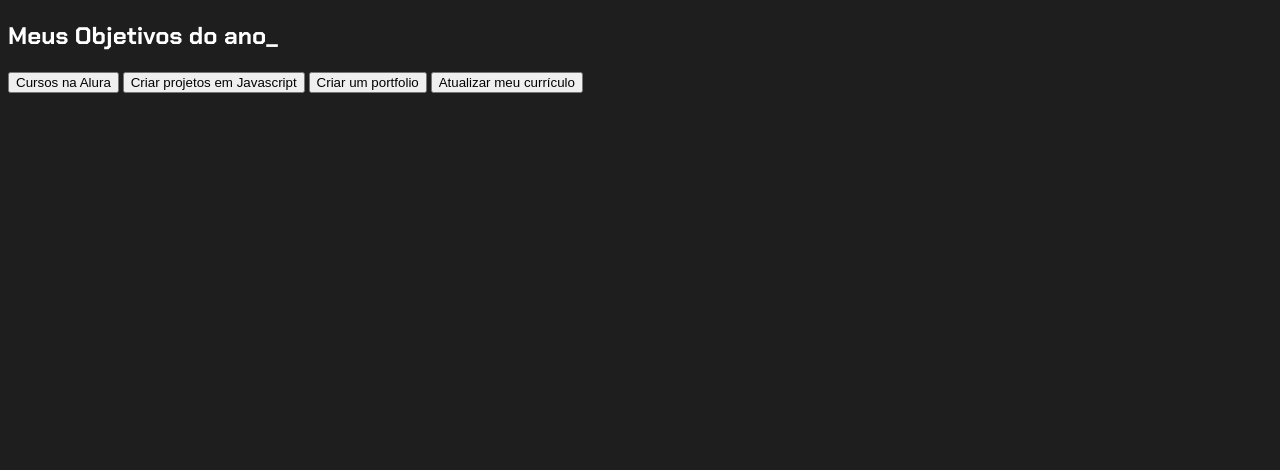
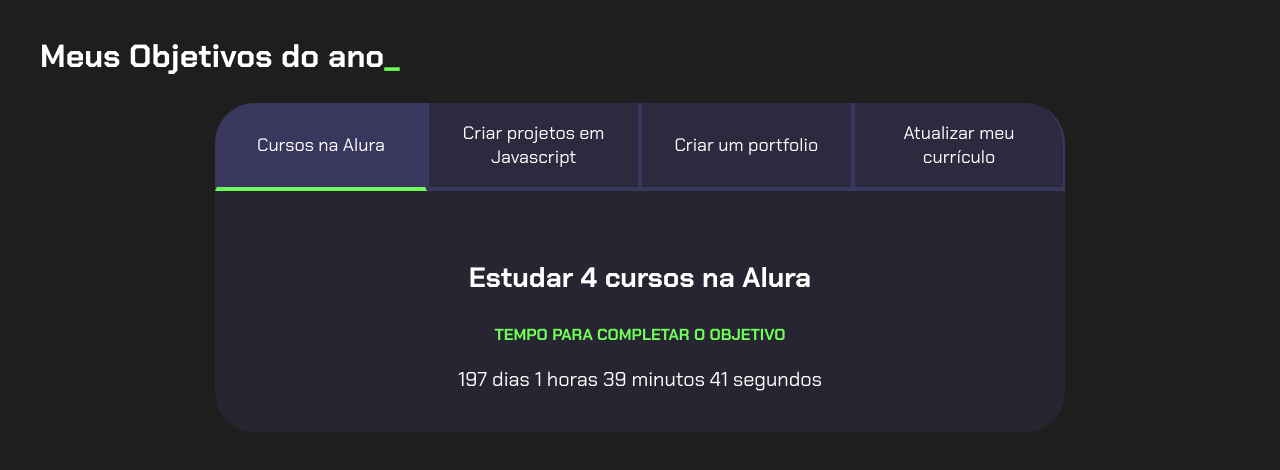
Before and after one commit to DaviEmanuelBackondeAraujo/Site-Criativo-Alura, a plain HTML site: page index.html in a window 1280 px wide. Drawn offline with Linux system fonts and the light colour scheme.

Commit message:
Add files via upload

```diff
--- a/index.html
+++ b/index.html
@@ -9,14 +9,38 @@
 </head>
  <body>
     <section class="conteudo-principal">
-        <h2 class="titulo-principal">Meus Objetivos do ano_</h2>
+        <h2 class="titulo-principal">Meus Objetivos do ano<span>_</span></h2>
+      <div class="conteudo">
         <div class="botoes">
-        <button class="botao">Cursos na Alura</button>
+            <button class="botao ativo">Cursos na Alura</button>
             <button class="botao">Criar projetos em Javascript</button>
             <button class="botao">Criar um portfolio</button>
             <button class="botao">Atualizar meu currículo</button>
          </div>
+         <div class="abas-textos">
+            <div class="aba-conteudo ativo">
+                <h3 class="aba-conteudo-titulo-principal">Estudar 4 cursos na Alura</h3>
+                <h4 class="aba-conteudo-titulo-secundario">Tempo para completar o objetivo</h4>
+                <div class="contador"></div>
+            </div>
+            <div class="aba-conteudo">
+                <h3 class="aba-conteudo-titulo-principal">Criar 5 projetos em Javascript</h3>
+                <h4 class="aba-conteudo-titulo-secundario">Tempo para completar o objetivo</h4>
+                <div class="contador"></div>
+            </div>
+            <div class="aba-conteudo">
+                <h3 class="aba-conteudo-titulo-principal">Criar um portfolio com os meus 3 melhores projetos</h3>
+                <h4 class="aba-conteudo-titulo-secundario">Tempo para completar o objetivo</h4>
+                <div class="contador"></div>
+            </div>
+            <div class="aba-conteudo">
+                <h3 class="aba-conteudo-titulo-principal">Atualizar meu currículo com os meus certificados da Alura</h3>
+                <h4 class="aba-conteudo-titulo-secundario">Tempo para completar o objetivo</h4>
+                <div class="contador"></div>
+            </div>
+         </div>
+      </div>
     </section>
-
+    <script src="main.js"></script>
 </body>
 </html>
--- /dev/null
+++ b/main.js
@@ -0,0 +1,38 @@
+const botoes = document.querySelectorAll(".botao");
+const textos = document.querySelectorAll(".aba-conteudo");
+
+for (let i=0; i <botoes.length;i++) {
+    botoes[i].onclick = function() {
+
+        for (let j=0; j <botoes.length;j++) {
+            botoes[j].classList.remove("ativo");
+            textos[j].classList.remove("ativo");
+        }
+
+        botoes[i].classList.add("ativo")
+        textos[i].classList.add("ativo")
+    }
+    console.log()
+}
+
+const contadores = document.querySelectorAll(".contador");
+const tempoObjetivo1 = new Date("2024-10-05T00:00:00");
+
+
+contadores[0].textContent = calculaTempo(tempoObjetivo1)
+
+function calculaTempo(tempoObjetivo) {
+    let tempoAtual = new Date();
+    let tempoFinal = tempoObjetivo - tempoAtual;
+    let segundos = Math.floor (tempoFinal/1000);
+    let minutos = Math.floor (segundos/60);
+    let horas = Math.floor (minutos/60);
+    let dias = Math.floor (horas/24);
+
+    segundos %= 60;
+    minutos %= 60;
+    horas %= 60;
+
+    return dias + " dias " + horas + " horas " + minutos + " minutos " + segundos + " segundos ";
+
+}
--- a/style.css
+++ b/style.css
@@ -1,4 +1,5 @@
 @import url('https://fonts.googleapis.com/css2?family=Chakra+Petch:wght@400;700&display=swap');
+
 
 :root {
     --cor-de-fundo: #1E1E1E;
@@ -10,7 +11,97 @@
 }
 
 body {
-    background-color: var(--cor-de-fundo);
+   background-color: var(--cor-de-fundo);
+   color: var(--branco);
+   font-family: 'Chakra Petch', sans-serif;
+}
+
+.conteudo-principal {
+    display: flex;
+    flex-direction: column;
+    justify-content: center;
+    align-items: center;
+    max-width: 1200px;
+    width: 100%;
+    margin: 0 auto;
+}
+
+.titulo-principal {
+    text-align: left;
+    width: 100%;
+    font-size: 32px;
+}
+
+.titulo-principal span {
+    color: var(--verde);
+}
+
+.botao {
+    font-family: 'Chakra Petch', sans-serif;
+    background-color: var(--botao-inativo);
     color: var(--branco);
-    font-family: 'Chakra Petch', sans-serif;
+    display: flex;
+    justify-content: center;
+    padding: 1em;
+    font-size: 18px;
+    align-items: center;
+    width: 100%;
+    border-bottom: 4px solid var(--botao-ativo);
+    border-left: 2px solid var(--botao-ativo);
+    border-right: 2px solid var(--botao-ativo);
+    border-top: none;
 }
+
+.botao:first-child {
+    border-radius: 40px 40px 0 0;
+}
+
+.botoes {
+    display: block;
+}
+.botao.ativo {
+    background-color: var(--botao-ativo);
+    border-bottom: 4px solid var(--verde);
+}
+
+.abas-textos {
+    background-color: var(--texto-fundo);
+    padding: 40px;
+    border-radius: 0 0 40px 40px;
+}
+
+.aba-conteudo.ativo {
+    display: block;
+}
+
+.aba-conteudo {
+    display: none;
+}
+
+.aba-conteudo-titulo-principal {
+    font-size: 28px;
+    text-align: center;
+}
+
+.aba-conteudo-titulo-secundario {
+    text-align: center;
+    color: var(--verde);
+    text-transform: uppercase;
+}
+
+.contador {
+    font-size: 20px;
+    text-align: center;
+}
+
+@media screen and (min-width: 768px)  {
+    .botoes {
+        display: flex;
+    }
+    .botao:first-child {
+        border-radius: 40px 0 0 0;
+    }
+    .botao:last-child {
+        border-radius: 0 40px 0 0;
+    }
+}
```
Lines whose indentation alone changed are shown as unchanged.
